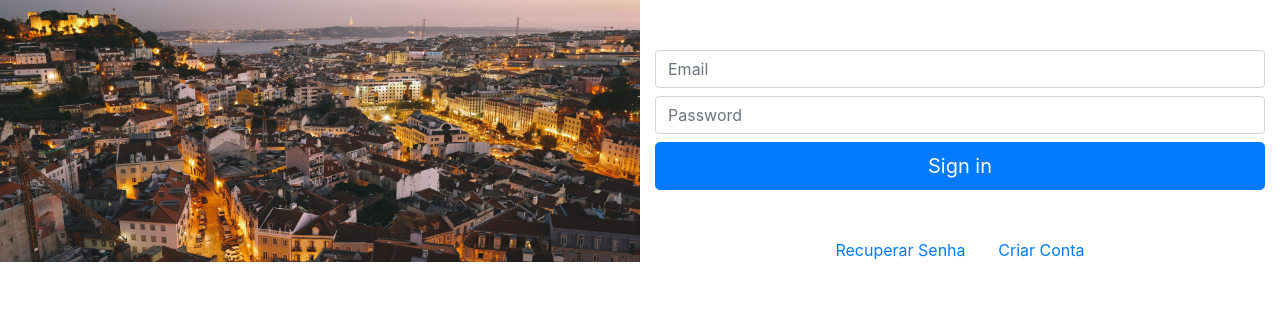
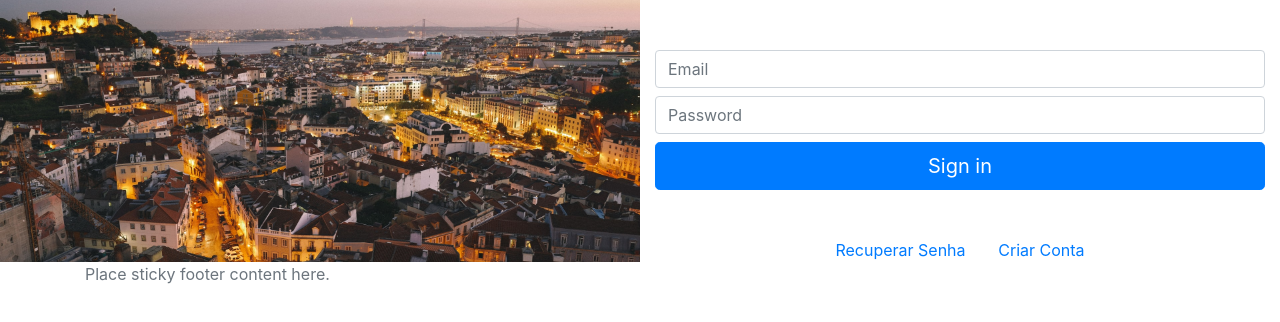
Before and after one commit to ricardo01010/plataforma-alimentar, a React (Create React App) app: page /login in a window 1280 px wide. Shown: the top 322 px of the page. Built offline with nearby package versions, Linux system fonts and the light colour scheme.

Commit message:
Update index.js

```diff
--- a/src/view/login/index.js
+++ b/src/view/login/index.js
@@ -35,8 +35,8 @@ function App(){
   }
 
   return(
-    <div>
-      <Container fluid>
+    <>
+      <Container fluid role="main">
         <Row>
           <Col className="imageDiv">
           </Col>
@@ -69,8 +69,13 @@ function App(){
           </Col>
         </Row>
       </Container>
+      <footer className="footer">
+        <div className="container">
+          <span className="text-muted">Place sticky footer content here.</span>
+        </div>
+      </footer>
 
-    </div>
+    </>
   )
 }
 
```
